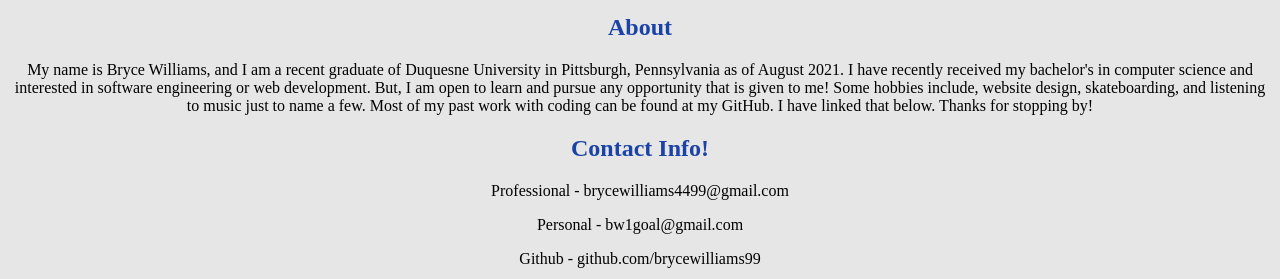
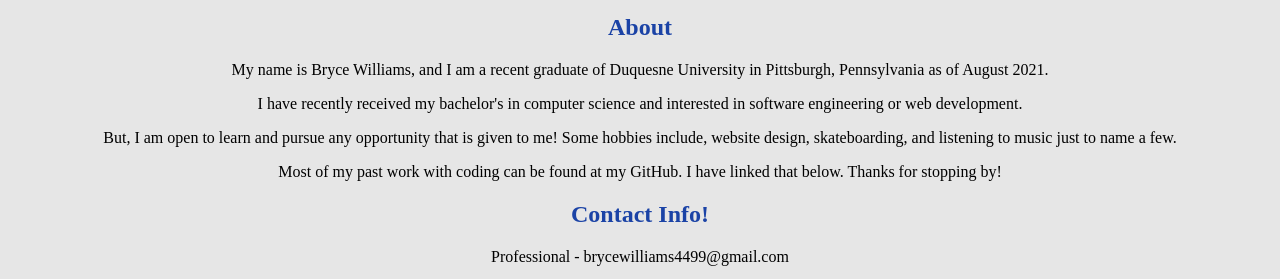
Before and after one commit to brycewilliams99/Personal-Website, a plain HTML site: page index.html in a window 1280 px wide. Shown: the part 261-540 px from the top of the page. Drawn offline with nearby package versions, Linux system fonts and the light colour scheme.

Commit message:
Update index.html

```diff
--- a/index.html
+++ b/index.html
@@ -17,10 +17,10 @@
       <img src="/images/DuquesneLogo.png" width="100" height="100"/> </a>
     </p>
     <h2 style="color:#1B43A6">About</h2>
-      <p>My name is Bryce Williams, and I am a recent graduate of Duquesne University in Pittsburgh, Pennsylvania as of August 2021.
-        I have recently received my bachelor's in computer science and interested in software engineering or web development.
-        But, I am open to learn and pursue any opportunity that is given to me!  Some hobbies include, website design, skateboarding, and listening to music just to name a few.
-        Most of my past work with coding can be found at my GitHub.  I have linked that below.  Thanks for stopping by!</p>
+      <p>My name is Bryce Williams, and I am a recent graduate of Duquesne University in Pittsburgh, Pennsylvania as of August 2021.</p>
+      <p>I have recently received my bachelor's in computer science and interested in software engineering or web development.</p>
+      <p>But, I am open to learn and pursue any opportunity that is given to me!  Some hobbies include, website design, skateboarding, and listening to music just to name a few.</p>
+      <p>Most of my past work with coding can be found at my GitHub.  I have linked that below.  Thanks for stopping by!</p>
     <h2 style="color:#1B43A6">Contact Info!</h2>
         <p>Professional - brycewilliams4499@gmail.com</p>
         <p>Personal - bw1goal@gmail.com</p>
```
